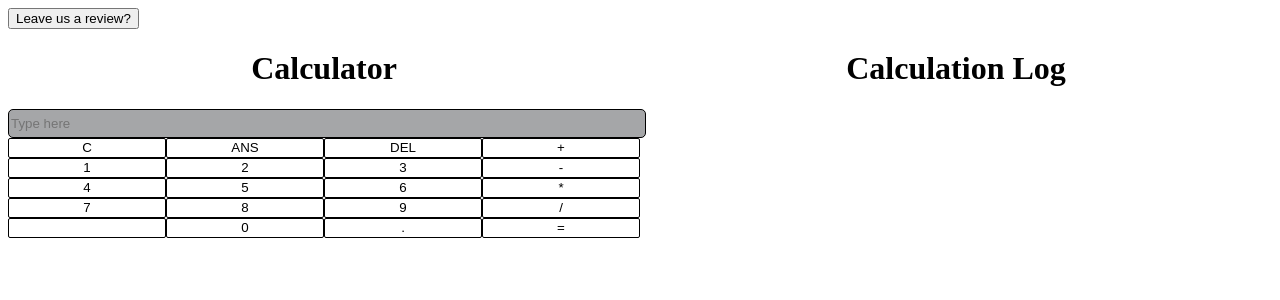
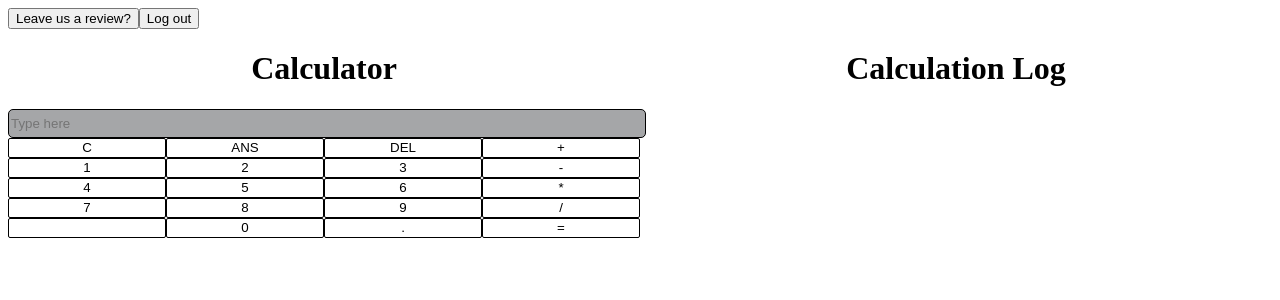
Before and after one commit to kaamyashinde/Working-Calculator, a Vue app in the folder calculator-frontend/: page / in a window 1280 px wide. Shown: the top 300 px of the page. Built offline with nearby package versions, Linux system fonts and the light colour scheme.

Commit message:
add log out functionality

```diff
--- a/calculator-frontend/src/views/Calculator.vue
+++ b/calculator-frontend/src/views/Calculator.vue
@@ -8,7 +8,7 @@ import OperatorBtnDisplay from '@/displays/OperatorBtnDisplay.vue'
 import LastRowDisplay from '@/displays/LastRowDisplay.vue'
 import CalcLog from '@/components/CalcLog.vue'
 import { useCalculatorStore } from '@/stores/calculatorStore.js'
-
+import { saveUserInfo } from '@/stores/userInfo'
 import { useRouter } from 'vue-router'
 
 const router = useRouter()
@@ -16,6 +16,7 @@ const router = useRouter()
 const types = ['number', 'operator']
 
 const store = useCalculatorStore()
+const userInfo = saveUserInfo()
 
 const handleBtnClick = (value) => {
   store.handleBtnClick(value)
@@ -24,10 +25,18 @@ const handleBtnClick = (value) => {
 function goToReview() {
   router.push({ name: 'review' }) // Navigate to the home route
 }
+
+function logOut(){
+  userInfo.setUserInfo('', '', '')
+  router.push({ name: 'login' })
+}
 </script>
 
 <template>
-  <button id="goToReview" @click="goToReview">Leave us a review?</button>
+  <div>
+    <button id="goToReview" @click="goToReview">Leave us a review?</button>
+    <button id="logOut" @click="logOut">Log out</button>
+  </div>
   <div class="custom-container">
     <div class="calc-container">
       <div>
```
Also changed, not shown: 1 other file (tests, documents, lock files or other folders).
